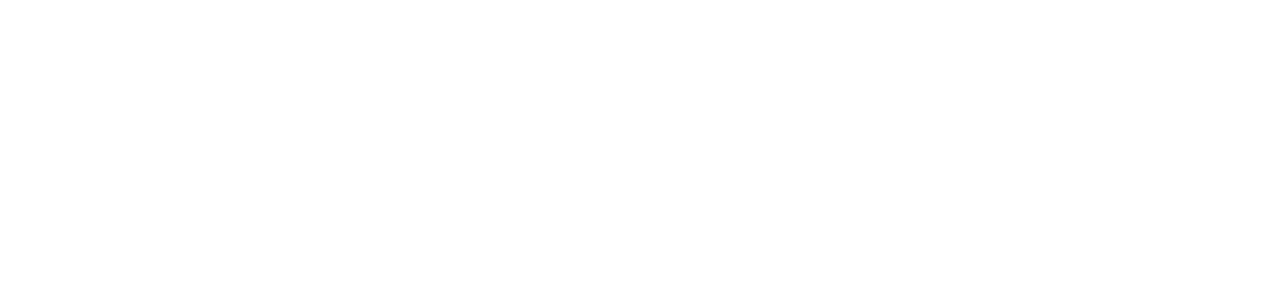
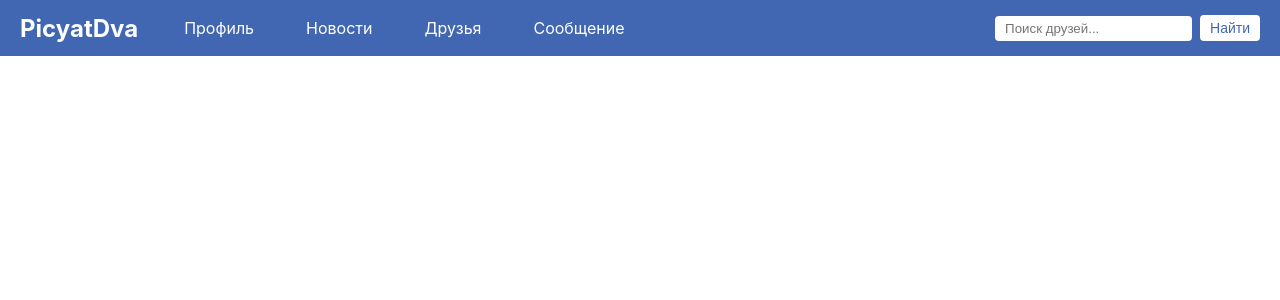
Before and after one commit to Gergov00/Social_network, a React (Create React App) app in the folder petprojectweb/: page /search in a window 1280 px wide. Before the commit this address had no page. Shown: the top 300 px of the page. Built offline with nearby package versions, Linux system fonts and the light colour scheme.

Commit message:
пойск пользователей

```diff
--- a/petprojectweb/src/App.js
+++ b/petprojectweb/src/App.js
@@ -9,6 +9,7 @@ const ProfilePage = lazy(() => import('./Pages/ProfilePage'));
 const EditProfilePage = lazy(() => import('./Pages/EditProfilePage'));
 const MainPage = lazy(() => import('./Pages/MainPage'));
 const NewsFeedPage = lazy(() => import('./Pages/NewsFeedPage'));
+const SearchPage = lazy(() => import('./Pages/SearchPage'));
 
 function App() {
     return (
@@ -18,6 +19,8 @@ function App() {
                     <Suspense fallback={<p>Загрузка...</p>}>
                         <Routes>
                             <Route element={<Layout />}>
+                                <Route path="/search" element={<SearchPage />} />
+
                                 <Route path="/profile/:userId?" element={<ProfilePage />} />
                                 <Route path="/edit-profile" element={<EditProfilePage />} />
                                 <Route path="/" element={<MainPage />} />
--- a/petprojectweb/src/Assets/Header.css
+++ b/petprojectweb/src/Assets/Header.css
@@ -40,3 +40,19 @@
             border-radius: 4px;
             outline: none;
         }
+        .mini-bar .search-bar button {
+            padding: 5px 10px;
+            margin-left: 8px;
+            border: none;
+            border-radius: 4px;
+            background-color: #fff;
+            color: #4267B2;
+            font-size: 14px;
+            cursor: pointer;
+            transition: background-color 0.3s, color 0.3s;
+            outline: none;
+        }
+
+            .mini-bar .search-bar button:hover {
+                background-color: #f0f0f0;
+            }
--- /dev/null
+++ b/petprojectweb/src/Assets/UserItem.css
@@ -0,0 +1,26 @@
+.user-item {
+    display: flex;
+    align-items: center;
+    padding: 8px 12px;
+    border-radius: 8px;
+    cursor: pointer;
+    transition: background-color 0.2s ease;
+}
+
+    .user-item:hover {
+        background-color: #f0f2f5;
+    }
+
+.user-avatar {
+    width: 50px;
+    height: 50px;
+    border-radius: 50%;
+    margin-right: 12px;
+    object-fit: cover;
+}
+
+.user-name {
+    font-size: 16px;
+    font-weight: 500;
+    color: #333;
+}
--- a/petprojectweb/src/Components/Header.js
+++ b/petprojectweb/src/Components/Header.js
@@ -1,9 +1,11 @@
 import React, { useState } from 'react';
 import { useNavigate } from 'react-router-dom';
 import '../Assets/Header.css';
+
 const Header = () => {
     const navigate = useNavigate();
     const [activeMenu, setActiveMenu] = useState('');
+    const [searchQuery, setSearchQuery] = useState('');
 
     const handleMenuClick = (menuItem) => {
         setActiveMenu(menuItem);
@@ -11,10 +13,17 @@ const Header = () => {
             navigate('/friends');
         }
         if (menuItem === 'profile') {
-            navigate('profile');
+            navigate('/profile');
         }
         if (menuItem === 'news') {
-            navigate('/newsfeed')
+            navigate('/newsfeed');
+        }
+    };
+
+    const handleSearchSubmit = (e) => {
+        e.preventDefault();
+        if (searchQuery.trim()) {
+            navigate(`/search?query=${encodeURIComponent(searchQuery)}`);
         }
     };
 
@@ -28,12 +37,19 @@ const Header = () => {
                     <li className={activeMenu === 'profile' ? 'active' : ''} onClick={() => handleMenuClick('profile')}>Профиль</li>
                     <li className={activeMenu === 'news' ? 'active' : ''} onClick={() => handleMenuClick('news')}>Новости</li>
                     <li className={activeMenu === 'friends' ? 'active' : ''} onClick={() => handleMenuClick('friends')}>Друзья</li>
-                    <li className={activeMenu === 'search' ? 'active' : ''} onClick={() => handleMenuClick('search')}>Поиск</li>
                     <li className={activeMenu === 'messege' ? 'active' : ''} onClick={() => handleMenuClick('messege')}>Сообщение</li>
                 </ul>
             </nav>
             <div className="search-bar">
-                <input type="text" placeholder="Поиск друзей..." />
+                <form onSubmit={handleSearchSubmit}>
+                    <input
+                        type="text"
+                        placeholder="Поиск друзей..."
+                        value={searchQuery}
+                        onChange={(e) => setSearchQuery(e.target.value)}
+                    />
+                    <button type="submit">Найти</button>
+                </form>
             </div>
         </header>
     );
--- /dev/null
+++ b/petprojectweb/src/Components/Search.js
@@ -0,0 +1,36 @@
+import React from 'react';
+import { useNavigate } from 'react-router-dom';
+import '../Assets/UserItem.css';
+
+export const VkUserItem = ({ user }) => {
+    const navigate = useNavigate();
+
+    const handleClick = () => {
+        navigate(`/profile/${user.id}`);
+    };
+
+    return (
+        <div className="user-item" onClick={handleClick}>
+            <img
+                className="user-avatar"
+                src={user.avatarURL}
+                alt={`${user.firstName} ${user.lastName}`}
+            />
+            <div className="user-name">
+                {user.firstName} {user.lastName}
+            </div>
+        </div>
+    );
+};
+
+export default VkUserItem;
+
+export const SearchResults = ({ users }) => {
+    return (
+        <div>
+            {users.map(user => (
+                <VkUserItem key={user.id} user={user} />
+            ))}
+        </div>
+    );
+};
--- /dev/null
+++ b/petprojectweb/src/Pages/SearchPage.js
@@ -0,0 +1,35 @@
+import React, { useState, useEffect } from 'react';
+import { useLocation } from 'react-router-dom';
+import { searchUsers } from '../Services/Api';
+import { SearchResults } from '../Components/Search';
+
+function useQuery() {
+    return new URLSearchParams(useLocation().search);
+}
+
+const SearchPage = () => {
+    const query = useQuery();
+    const searchQuery = query.get('query');
+    const [results, setResults] = useState([]);
+    const [error, setError] = useState('');
+
+    useEffect(() => {
+        async function fetchUsers() {
+            try {
+                const users = await searchUsers(searchQuery);
+                setResults(users);
+            } catch (err) {
+                setError(err.message);
+            }
+        }
+        if (searchQuery) {
+            fetchUsers();
+        }
+    }, [searchQuery]);
+
+    return (
+        <SearchResults users={results} />
+    );
+};
+
+export default SearchPage;
--- a/petprojectweb/src/Services/Api.js
+++ b/petprojectweb/src/Services/Api.js
@@ -1,5 +1,5 @@
 
-const API_BASE_URL = 'http://www.gergovzaurbek.online/api';
+const API_BASE_URL = 'https://localhost:32771/api';
 
 export async function login(email, password) {
     const response = await fetch(`${API_BASE_URL}/Auth/login`, {
@@ -251,3 +251,12 @@ export async function getCommentsLikesByCommentId(commentId) {
     }
     return await response.json();
 }
+
+export async function searchUsers(query) {
+    const response = await fetch(`${API_BASE_URL}/Users/search?query=${encodeURIComponent(query)}`);
+    if (!response.ok) {
+        const errorData = await response.json();
+        throw new Error(errorData.message || 'Ошибка поиска пользователей');
+    }
+    return await response.json();
+}
```
Also changed, not shown: 1 other file (tests, documents, lock files or other folders).
